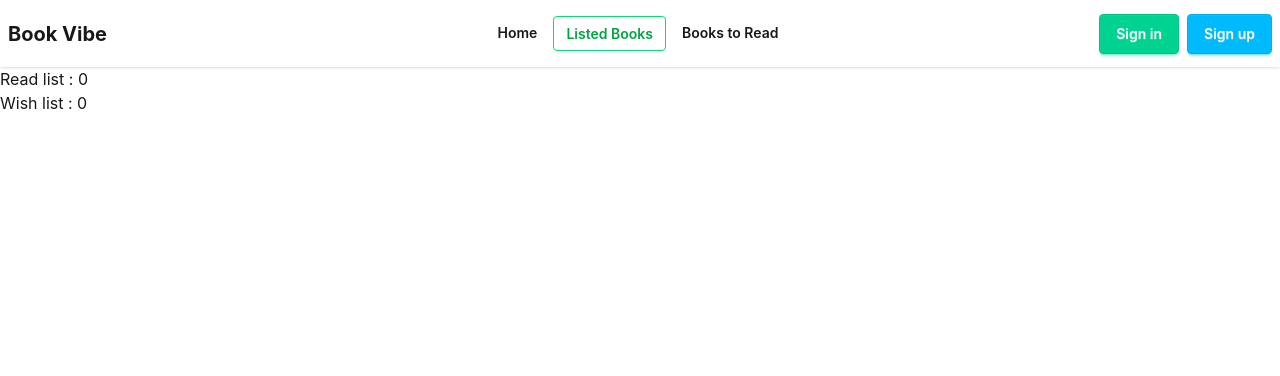
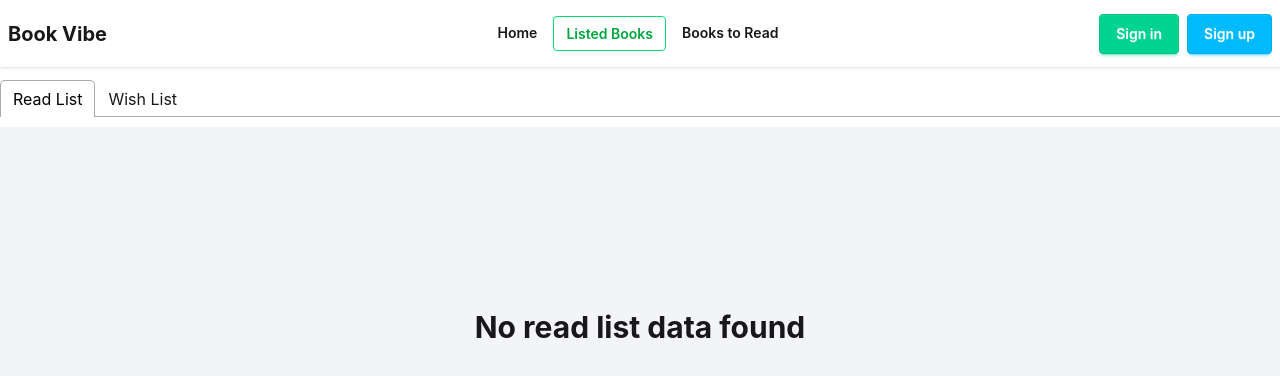
Before and after one commit to kallol-Dey229/Book-Vibe-Using-React, a React (Vite) app: page /books in a window 1280 px wide. Shown: the top 376 px of the page. Built offline with nearby package versions, Linux system fonts and the light colour scheme.

Commit message:
Read list and Wish list data show done

```diff
--- a/package.json
+++ b/package.json
@@ -15,6 +15,7 @@
     "react-dom": "^19.2.4",
     "react-icons": "^5.6.0",
     "react-router": "^7.14.0",
+    "react-tabs": "^6.1.1",
     "react-toastify": "^11.0.5",
     "tailwindcss": "^4.2.2"
   },
--- a/src/Context/BookContext.jsx
+++ b/src/Context/BookContext.jsx
@@ -5,7 +5,7 @@
 
 const BookContext = ({ children }) => {
 
-    const [storedBooks, setStoredBook] = useState([]);
+    const [readList, setReadList] = useState([]);
     const [wishList, setWishList] = useState([]);
 
     const handleMarkAsRead = (currentBook) => {
@@ -15,13 +15,13 @@
         //4.If book is already exist then show an alert
         //5.if not then add the the book in the array
 
-        const isExistBook = storedBooks.find(book => book.bookId == currentBook.bookId);
+        const isExistBook = readList.find(book => book.bookId == currentBook.bookId);
 
         if (isExistBook) {
             toast.error('Book is Already Exist')
         }
         else {
-            setStoredBook([...storedBooks, currentBook]);
+            setReadList([...readList, currentBook]);
             toast.success(`${currentBook.bookName} is added to read list`)
         }
     }
@@ -32,7 +32,7 @@
         //4.If book is already exist then show an alert
         //5.if not then add the the book in the array
 
-        const isExistInReadList = storedBooks.find((book) => book.bookId == currentBook.bookId);
+        const isExistInReadList = readList.find((book) => book.bookId == currentBook.bookId);
 
         if(isExistInReadList){
             toast.error('Already is in Read List');
@@ -51,7 +51,7 @@
     }
 
 
-    const data = { storedBooks, setStoredBook, handleMarkAsRead, wishList, setWishList, handleWishList }
+    const data = { readList, setReadList, handleMarkAsRead, wishList, setWishList, handleWishList }
     return <bookContext.Provider value={data}>
         {children}
     </bookContext.Provider>
--- /dev/null
+++ b/src/components/listedBooks/ListedReadList.jsx
@@ -0,0 +1,26 @@
+import React, { useContext } from 'react';
+import { bookContext } from '../../Context/BookContext';
+import BookCard from '../ui/BookCard';
+
+const ListedReadList = () => {
+    const { readList } = useContext(bookContext);
+
+    if(readList.length === 0){
+        return(
+            <div className='h-[50vh] bg-gray-100 flex items-center justify-center'>
+                <h2 className='font-bold text-3xl'>No read list data found</h2>
+            </div>
+        )
+    }
+    return (
+        <div>
+            <div className='grid grid-cols-1 md:grid-cols-3 gap-4'>
+                {
+                    readList.map((book, index) => <BookCard key={index} book={book}></BookCard>)
+                }
+            </div>
+        </div>
+    );
+};
+
+export default ListedReadList;
--- /dev/null
+++ b/src/components/listedBooks/ListedWishList.jsx
@@ -0,0 +1,26 @@
+import React, { useContext } from 'react';
+import { bookContext } from '../../Context/BookContext';
+import BookCard from '../ui/BookCard';
+
+const ListedWishList = () => {
+    const { wishList } = useContext(bookContext);
+
+    if(wishList.length === 0){
+        return(
+            <div className='h-[50vh] bg-gray-100 flex items-center justify-center'>
+                <h2 className='font-bold text-3xl'>No wish list data found</h2>
+            </div>
+        )
+    }
+        return (
+            <div>
+                <div className='grid grid-cols-1 md:grid-cols-3 gap-4'>
+                    {
+                        wishList.map((book, index) => <BookCard key={index} book={book}></BookCard>)
+                    }
+                </div>
+            </div>
+        );
+};
+
+export default ListedWishList;
--- a/src/pages/Books/Books.jsx
+++ b/src/pages/Books/Books.jsx
@@ -1,12 +1,28 @@
-import React, { useContext } from 'react';
-import { bookContext } from '../../Context/BookContext';
+// import React, { useContext } from 'react';
+// import { bookContext } from '../../Context/BookContext';
+import { Tab, Tabs, TabList, TabPanel } from 'react-tabs';
+import 'react-tabs/style/react-tabs.css';
+import ListedReadList from '../../components/listedBooks/ListedReadList';
+import ListedWishList from '../../components/listedBooks/ListedWishList';
 
 const Books = () => {
-    const { storedBooks, wishList } = useContext(bookContext);
+    // const { storedBooks, wishList } = useContext(bookContext);
     return (
-        <div className='container mx-auto'>
-            Read list : {storedBooks.length} <br />
-            Wish list : {wishList.length}
+        <div className='container mx-auto my-3'>
+
+            <Tabs>
+                <TabList>
+                    <Tab>Read List</Tab>
+                    <Tab>Wish List</Tab>
+                </TabList>
+
+                <TabPanel>
+                    <ListedReadList></ListedReadList>
+                </TabPanel>
+                <TabPanel>
+                    <ListedWishList></ListedWishList>
+                </TabPanel>
+            </Tabs>
         </div>
     );
 };
```
Also changed, not shown: 1 other file (tests, documents, lock files or other folders).
